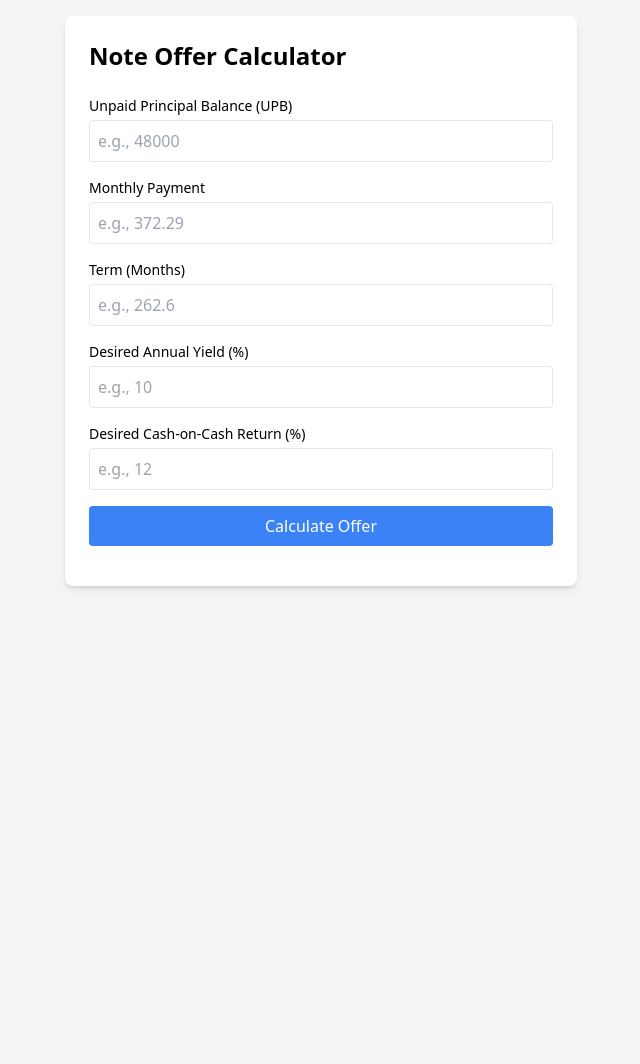
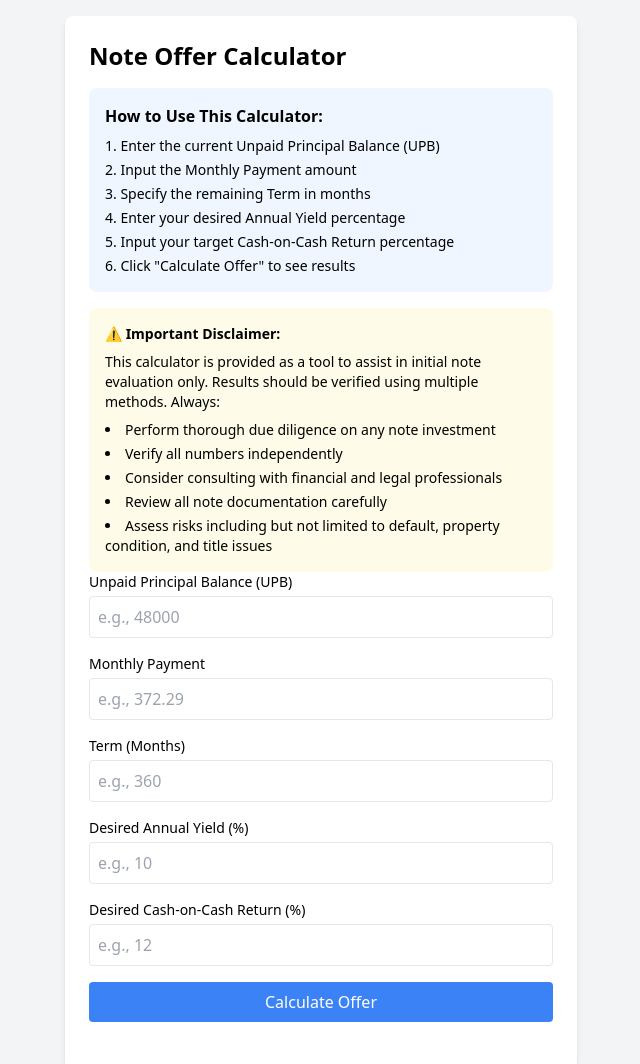
Before and after one commit to earngrowthrive/note-offer-app, a plain HTML site: page index.html in a window 1280 px wide. Shown: the top 1064 px of the page, without its empty margins (319-959 px from the left). Before the commit the page ends 800 px from the top, so only its background shows below. Drawn offline with nearby package versions, Linux system fonts and the light colour scheme.

Commit message:
Update index.html

```diff
--- a/index.html
+++ b/index.html
@@ -13,9 +13,32 @@
 </head>
 <body class="bg-gray-100 p-4">
     <div class="max-w-lg mx-auto bg-white rounded-lg shadow-md p-6">
-        <div class="flex items-center gap-2 mb-6">
-            <h1 class="text-2xl font-semibold">Note Offer Calculator</h1>
-        </div>
+        <div class="mb-6">
+            <h1 class="text-2xl font-semibold mb-4">Note Offer Calculator</h1>
+
+            <div class="bg-blue-50 p-4 rounded-lg mb-4">
+                <h2 class="font-semibold mb-2">How to Use This Calculator:</h2>
+                <ol class="list-decimal list-inside space-y-1 text-sm">
+                    <li>Enter the current Unpaid Principal Balance (UPB)</li>
+                    <li>Input the Monthly Payment amount</li>
+                    <li>Specify the remaining Term in months</li>
+                    <li>Enter your desired Annual Yield percentage</li>
+                    <li>Input your target Cash-on-Cash Return percentage</li>
+                    <li>Click "Calculate Offer" to see results</li>
+                </ol>
+            </div>
+
+            <div class="bg-yellow-50 p-4 rounded-lg text-sm">
+                <p class="font-semibold mb-2">⚠️ Important Disclaimer:</p>
+                <p>This calculator is provided as a tool to assist in initial note evaluation only. Results should be verified using multiple methods. Always:</p>
+                <ul class="list-disc list-inside mt-2 space-y-1">
+                    <li>Perform thorough due diligence on any note investment</li>
+                    <li>Verify all numbers independently</li>
+                    <li>Consider consulting with financial and legal professionals</li>
+                    <li>Review all note documentation carefully</li>
+                    <li>Assess risks including but not limited to default, property condition, and title issues</li>
+                </ul>
+            </div>
 
         <form id="calculatorForm" class="space-y-4">
             <div>
@@ -33,7 +56,7 @@
             <div>
                 <label class="block text-sm font-medium mb-1">Term (Months)</label>
                 <input type="number" id="term" class="w-full p-2 border rounded focus:ring-2 focus:ring-blue-500"
-                       placeholder="e.g., 262.6" step="0.1" required>
+                       placeholder="e.g., 360" step="0.1" required>
             </div>
 
             <div>
@@ -120,6 +143,10 @@
             resultsDiv.innerHTML = `
                 <div class="p-4 bg-green-50 rounded-lg">
                     <h3 class="text-lg font-semibold text-green-800">Recommended Offer Price</h3>
+                    <p className="mt-2 text-sm text-green-600">
+                This is the lowest of: yield-based offer, cash-on-cash-based offer, and UPB,
+                ensuring all return requirements are met while not exceeding the UPB.
+              </p>
                     <p class="text-2xl font-bold text-green-700">$${recommendedOffer.toLocaleString('en-US', {
                         minimumFractionDigits: 2,
                         maximumFractionDigits: 2
```
